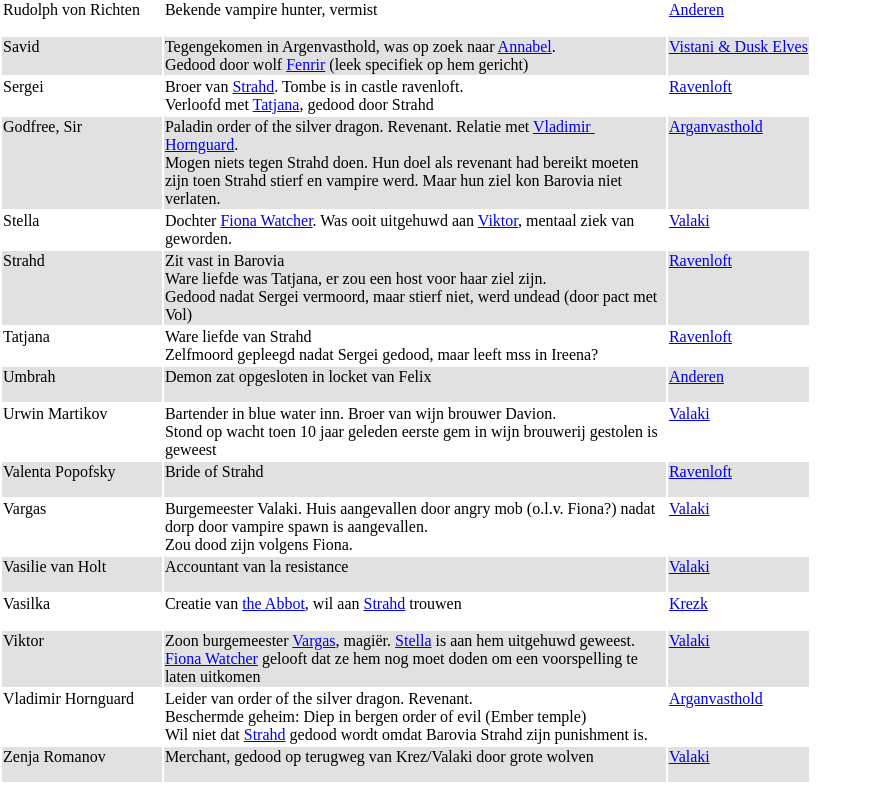
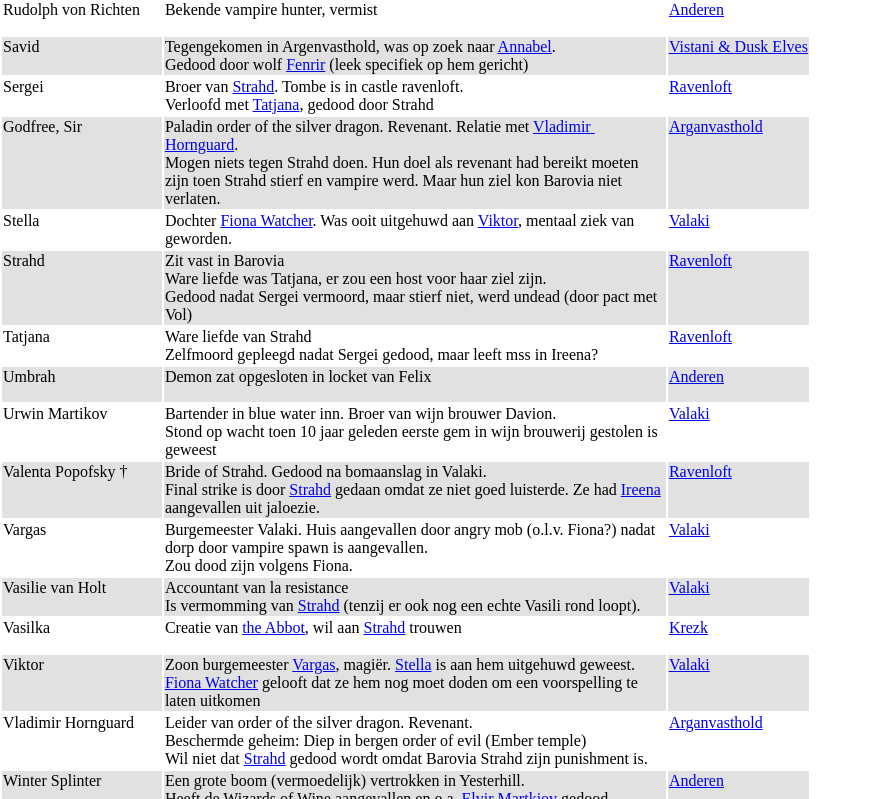
Before and after one commit to BramMeerten/curse-of-strahd-notes, a React (Create React App) app: page / in a window 1280 px wide. Shown: the part 2001-2800 px from the top of the page, without its empty margins (0-870 px from the left). Built offline with nearby package versions, Linux system fonts and the light colour scheme.

Commit message:
Add notes from 2022-11-22

```diff
--- a/src/Quests.tsx
+++ b/src/Quests.tsx
@@ -34,15 +34,11 @@ export const Quests = () => {
             <li>Clockwork man aan blinky geven (staat in castle ravenloft). Of boek erover</li>
             <li>Dagboek teruggeven aan Strahd → Reward maakt Gilliam vampire</li>
             <li>Ireena uitleveren aan Strahd → Reward Barovia verlaten</li>
-            <li>Valenta doden wanneer bom onder koets ontploft</li>
             <li>Botten terughalen voor father Lucien (liggen op kamer Ludmilla) → kan plek maken waar Strahd niet kan komen</li>
             <li>Opdracht van Argenvast uit haardvuur: “My knights have fallen into darkness, save them if you can, show them the light”</li>
             <li>Zoek zwaard van Sergei in ember temple (=evil temple). In Krakas mountains → Tolenka pas volgen.</li>
             <li>Steel/krijg magische ketting en two-handed sword van Vladimir Hornguard</li>
             <li>Zoek tombe van Sergei in castle ravenloft</li>
-            <li>Begeleid party vanuit Krezk naar Valaki om bruidsjurk te laten maken</li>
-            <li>Laat wapens met zilver maken in Vallaki</li>
-            <li>Dagboek terug opgraven en overschrijven?</li>
 
         </ol>
     )
--- a/src/people.ts
+++ b/src/people.ts
@@ -140,7 +140,7 @@ export const people: Person[] = [
         shortDescription: 'Broer van Urwin (en Davion?)',
         description: 'Broer van [Urwin Martikov] (en [Davion Martikov]?). Lid van keepers of the feather',
         categories: ['Anderen'],
-        alive: true
+        alive: false
     },
     {
         name: 'Escher',
@@ -400,10 +400,11 @@ export const people: Person[] = [
     },
     {
         name: 'Valenta Popofsky',
-        shortDescription: 'Bride of Strahd',
-        description: 'Bride of Strahd',
+        shortDescription: 'Bride of Strahd. Gedood na bomaanslag in Valaki.',
+        description: 'Bride of Strahd. Gedood na bomaanslag in Valaki.\n' +
+            'Final strike is door [Strahd] gedaan omdat ze niet goed luisterde. Ze had [Ireena] aangevallen uit jaloezie.',
         categories: ['Ravenloft'],
-        alive: true
+        alive: false
     },
     {
         name: 'Vargas',
@@ -416,7 +417,8 @@ export const people: Person[] = [
     {
         name: 'Vasilie van Holt',
         shortDescription: 'Accountant van la resistance',
-        description: 'Accountant van la resistance',
+        description: 'Accountant van la resistance\n' +
+            'Is vermomming van [Strahd] (tenzij er ook nog een echte Vasili rond loopt).',
         categories: ['Valaki'],
         alive: true
     },
@@ -450,6 +452,14 @@ export const people: Person[] = [
         description: 'Merchant, gedood op terugweg van Krez/Valaki door grote wolven',
         categories: ['Valaki'],
         alive: true
+    },
+    {
+        name: 'Winter Splinter',
+        shortDescription: 'Grote boom die Wizards of wine aangevallen heeft',
+        description: 'Een grote boom (vermoedelijk) vertrokken in Yesterhill.\n' +
+            'Heeft de Wizards of Wine aangevallen en o.a. [Elvir Martkiov] gedood.\n',
+        categories: ['Anderen'],
+        alive: true
     }
 
 
```
